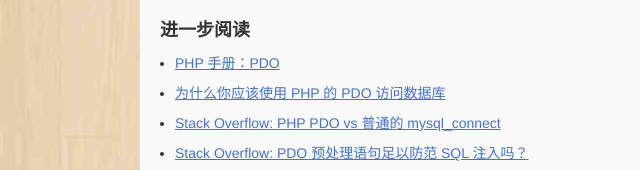
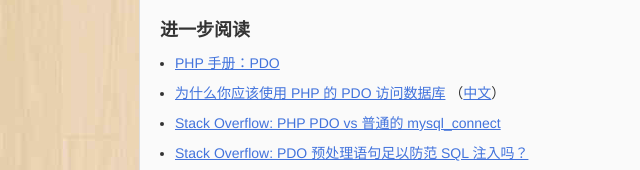
Before and after one commit to justjavac/PHP-Best-Practices-zh_CN, a plain HTML site: page index.html in a window 1280 px wide. Shown: the part 4235-4405 px from the top of the page, 281-921 px from the left. Drawn offline with Linux system fonts and the light colour scheme.

Commit message:
Update index.html

```diff
--- a/index.html
+++ b/index.html
@@ -254,7 +254,7 @@
     <h4 id="pdo-further-reading">进一步阅读</h4>
     <ul>
       <li><a href="http://php.net/manual/zh/book.pdo.php">PHP 手册：PDO</a></li>
-      <li><a href="http://net.tutsplus.com/tutorials/php/why-you-should-be-using-phps-pdo-for-database-access/">为什么你应该使用 PHP 的 PDO 访问数据库</a></li>
+      <li><a href="http://net.tutsplus.com/tutorials/php/why-you-should-be-using-phps-pdo-for-database-access/">为什么你应该使用 PHP 的 PDO 访问数据库</a> （<a href="http://www.fushanlang.com/blog/php-pdo-to-access-the-database-1032/">中文</a>）</li>
       <li><a href="http://stackoverflow.com/questions/1402017/php-pdo-vs-normal-mysql-connect">Stack Overflow: PHP PDO vs 普通的 mysql_connect</a></li>
       <li><a href="http://stackoverflow.com/questions/134099/are-pdo-prepared-statements-sufficient-to-prevent-sql-injection">Stack Overflow: PDO 预处理语句足以防范 SQL 注入吗？</a></li>
       <li><a href="http://stackoverflow.com/questions/2159434/set-names-utf8-in-mysql">Stack Overflow: 在 MySQL 中使用 SET NAMES utf8？</a></li>
```
